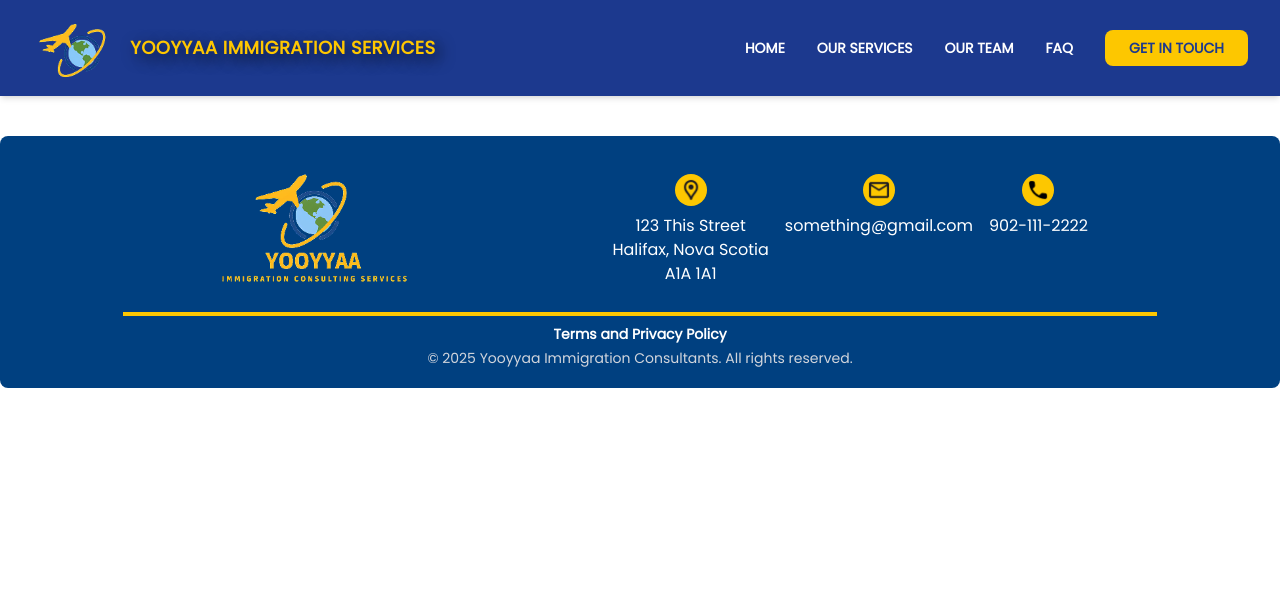
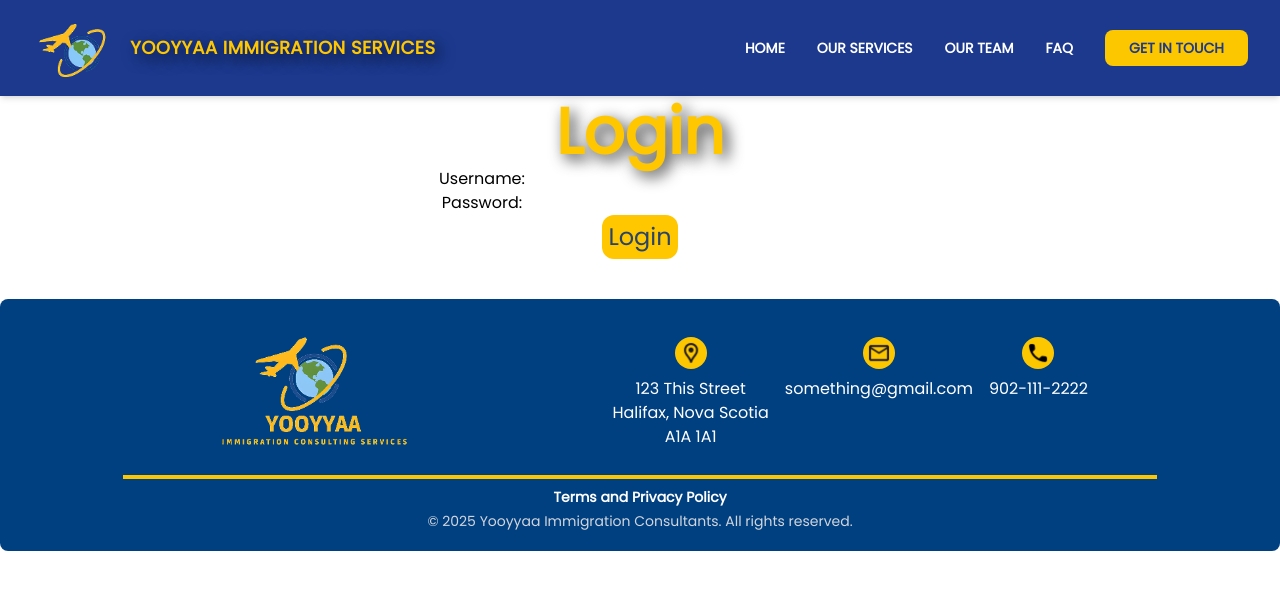
Before and after one commit to BestBow/Yooyyaa-Immigration-Consulting-Website, a React (Vite) app in the folder client/: page /login in a window 1280 px wide. Shown: the top 590 px of the page. Built offline with nearby package versions, Linux system fonts and the light colour scheme.

Commit message:
Setup basic logic page and added toast test

```diff
--- a/client/package.json
+++ b/client/package.json
@@ -21,6 +21,7 @@
     "react-dom": "^18.3.1",
     "react-icons": "^5.5.0",
     "react-router-dom": "^7.3.0",
+    "react-toastify": "^11.0.5",
     "tailwindcss": "^4.0.9"
   },
   "devDependencies": {
--- a/client/src/App.jsx
+++ b/client/src/App.jsx
@@ -11,6 +11,7 @@ import Contact from "./pages/Contact";
 import FAQ from "./pages/FAQ";
 import TermsandPrivacyPolicy from "./Components/termsAndPrivacyPolicy";
 import AdminLanding from "./pages/AdminLanding";
+import Login from "./pages/Login";
 
 function App() {
   return (
@@ -23,6 +24,7 @@ function App() {
         <Route path="/contact" element={<Contact />} />
         <Route path="/faq" element={<FAQ />} />
         <Route path="/termsAndPrivacy" element={<TermsandPrivacyPolicy />} />
+        <Route path="/login" element={<Login />} />
         <Route path="/adminLanding" element={<AdminLanding/>}/>
       </Routes>
       <Footer />
--- a/client/src/pages/Login.jsx
+++ b/client/src/pages/Login.jsx
@@ -1,48 +1,79 @@
 import { useState } from "react";
+import { Navigate } from "react-router-dom";
 
-function Login(){
-    const [userName,setUserName] = useState("");
+/*
+https://www.npmjs.com/package/react-toastify
+
+Package for adding Toast messages to React
+1. from Root, cd into client
+2. Run npm install react-toastify
+
+*/
+import { ToastContainer, toast } from 'react-toastify';
+
+function Login() {
+  const [userName, setUserName] = useState("");
   const [password, setPassword] = useState("");
-    const [isAuthenticated,setIsAuthenticated] = useState(false);
+  const [isAuthenticated, setIsAuthenticated] = useState(false);
 
+  const handleSubmit = (e) => {
+    e.preventDefault();
 
-    const setUserInputs = (props)=>{
+    /*
+    Very Temporary solution until we add authentication, never use for production
+    */
 
+    if (!userName){
+        toast.error("Username is empty");
     }
 
-    const handleSubmit = (e) =>{
-        e.preventDefault();
+    else if(!password) {
+        toast.error("Password is Empty");
+    }
+
+    else if (userName === "admin" && password === "password") {
+      setIsAuthenticated(true);
+    }
+  };
+
+  if (isAuthenticated) {
+    return <Navigate to="/adminLanding" />;
   }
 
   return (
     <>
-         <h1>Login</h1>
-
-            <form onSubmit={handleSubmit}>
-
+      <h1 className="text-center">Login</h1>
+      <form onSubmit={handleSubmit} className="text-center">
         <div className="userNameSection">
           <label>
+            Username:
             <input
+              className="text-black"
               type="text"
               name="username"
               value={userName}
-            onChange={setUserInputs}
+              onChange={(e) => setUserName(e.target.value)}
             />
-
           </label>
         </div>
 
         <div className="passwordSection">
-
-
+          <label>
+            Password:
+            <input
+              type="password"
+              name="password"
+              value={password}
+              onChange={(e) => setPassword(e.target.value)}
+            />
+          </label>
         </div>
 
-            <button type="submit">
-                Login
-            </button>
-
+        <button type="submit">Login</button>
+        <ToastContainer />
       </form>
     </>
   );
 }
+
 export default Login;
```
Also changed, not shown: 1 other file (tests, documents, lock files or other folders). Lines whose indentation alone changed are shown as unchanged.
